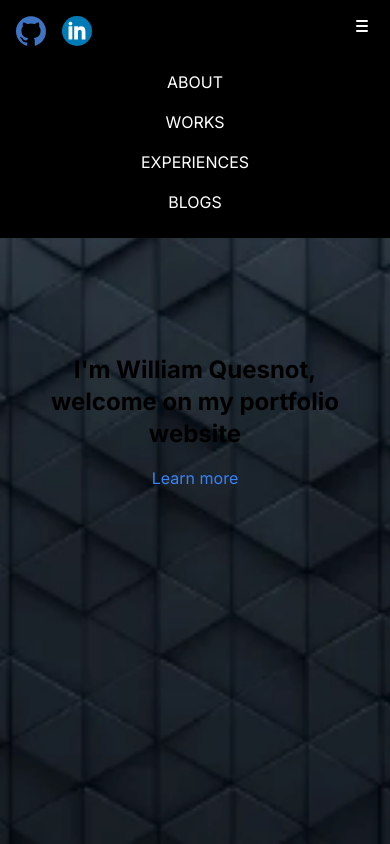
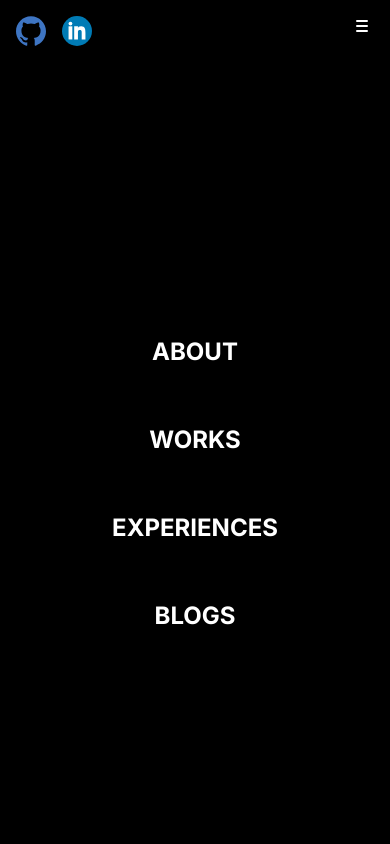
Before and after one commit to williamqsnt/portfolio-william_quesnot, a Next.js app: page / in a window 390 px wide. Both pictures are taken after a click on the button 362 px from the left and 28 px from the top of the page. Shown: the top 844 px of the page. Built offline with nearby package versions, Linux system fonts and the light colour scheme.

Commit message:
menu added

```diff
--- a/src/app/components/Menu.js
+++ b/src/app/components/Menu.js
@@ -15,6 +15,10 @@ export default function Menu() {
 
     const toggleMenu = () => {
         setMenuOpen(!menuOpen);
+    };
+
+    const closeMenu = () => {
+        setMenuOpen(false);
     };
 
     return (
@@ -68,18 +72,20 @@ export default function Menu() {
                 </div>
             </div>
             {menuOpen && (
-                <div className="md:hidden mt-4">
+    <div className="md:hidden mt-4 h-screen flex flex-col justify-center space-y-2">
         {menuItems.map((item, index) => (
             <Link
                 key={index}
                 href={item.link}
-                            className="block py-2 hover:bg-gray-800 transition duration-300 ease-in-out text-center"
+                className="block py-6 hover:bg-gray-800 transition duration-300 ease-in-out text-center font-bold text-2xl"
+                onClick={closeMenu}
             >
                 {item.text.toUpperCase()}
             </Link>
         ))}
     </div>
 )}
+
         </div>
     );
 }
```
Lines whose indentation alone changed are shown as unchanged.
